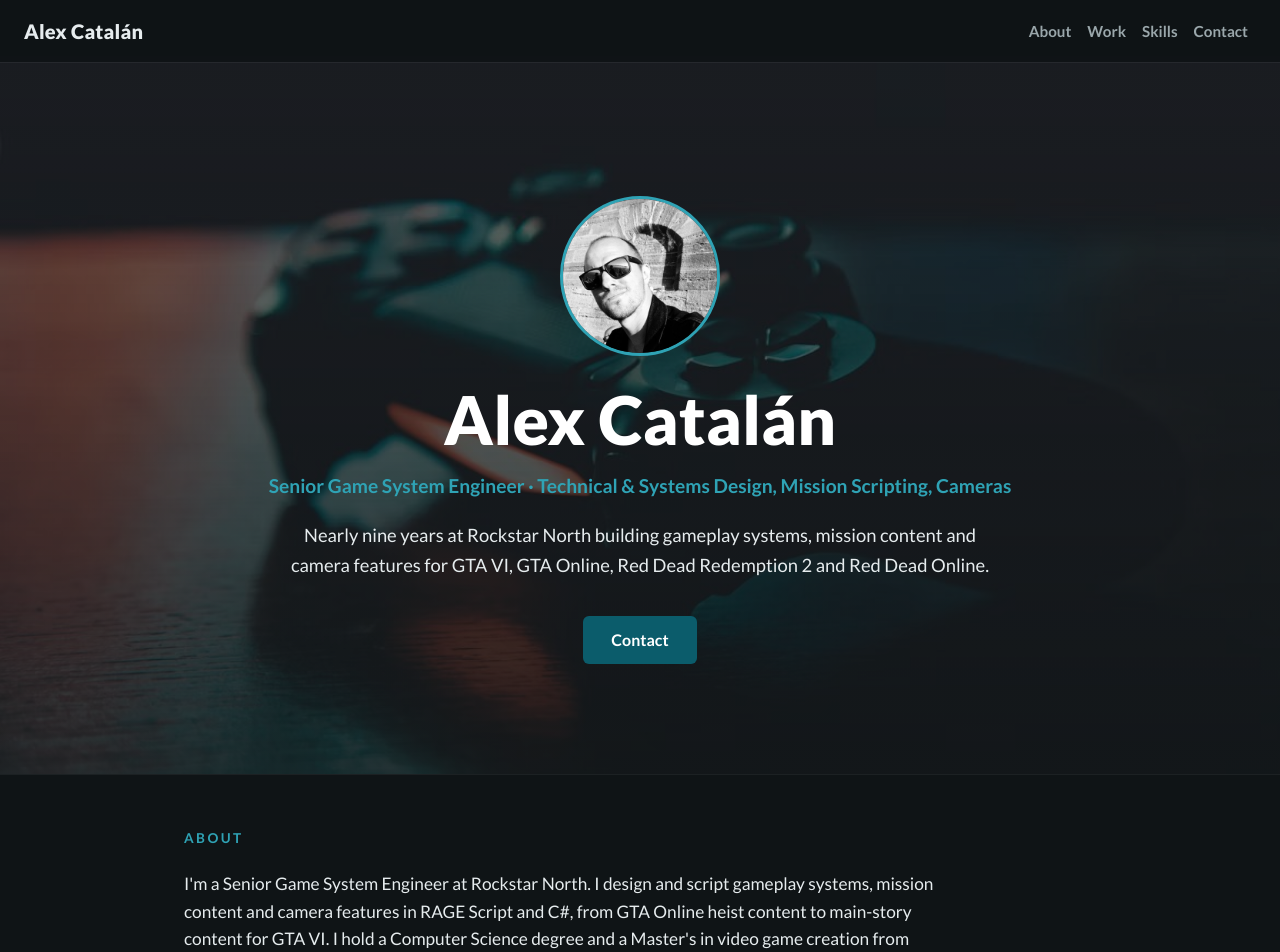
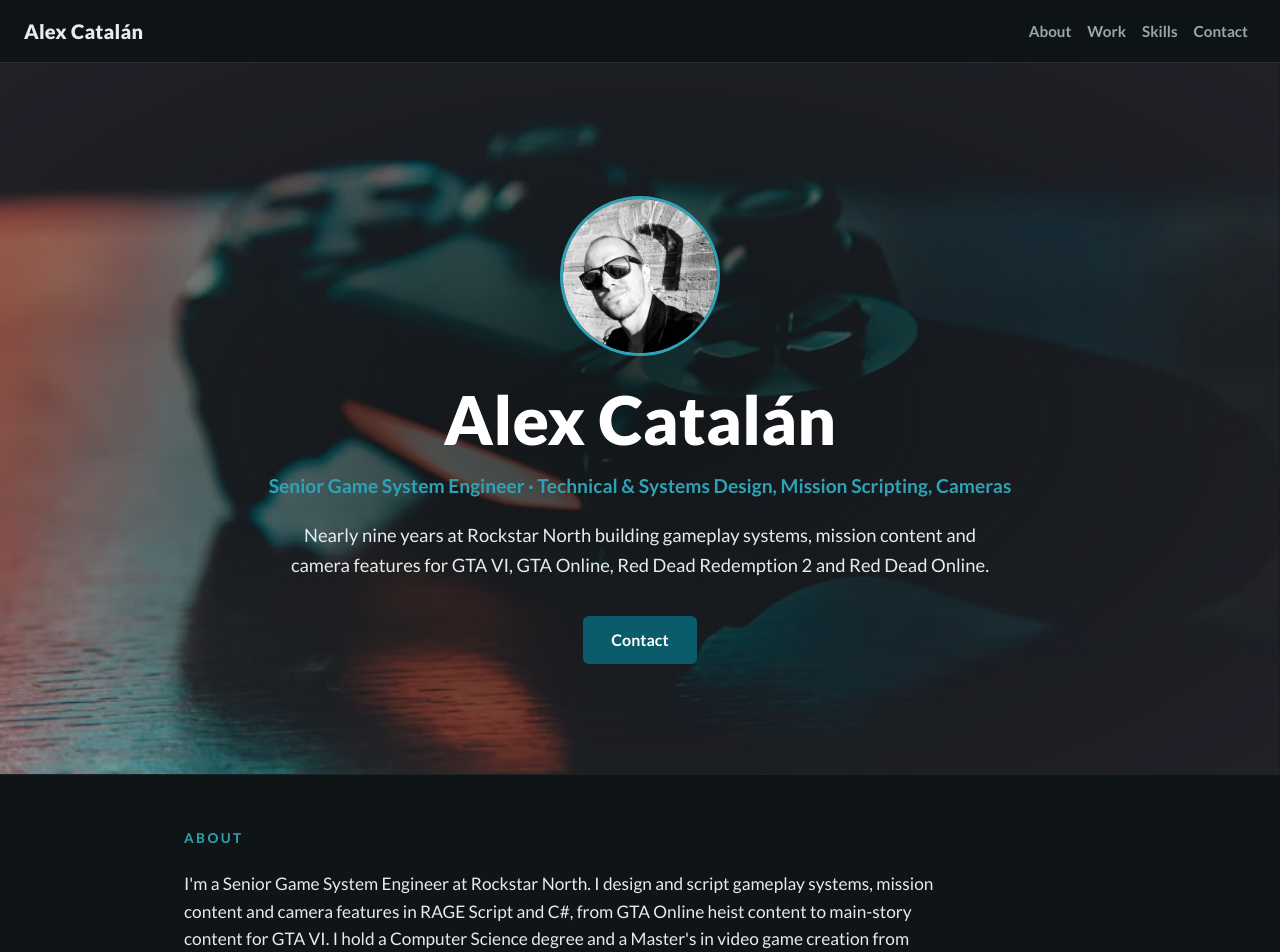
Before and after one commit to madowen/madowen.github.io, a Jekyll site: the page built from index.html, in a window 1280 px wide and 1400 px high. Shown: the top 952 px of the window. Built offline with Jekyll 4.4.1, drawn with Linux system fonts in a browser that asks for light colours.

Commit message:
Hero: parallax background and centred dark overlay

```diff
--- a/_includes/hero.html
+++ b/_includes/hero.html
@@ -1,5 +1,6 @@
 <!-- home hero section -->
 <div class="jumbotron" id="top">
+  <div class="hero-bg" aria-hidden="true"></div>
   <div class="section-inner">
     <img class="hero-avatar" src="{{ '/assets/img/profile.jpg' | relative_url }}" alt="{{ site.author }}" width="160" height="160">
     <h1 class="jumbotron-heading">{{ site.author }}</h1>
--- a/_sass/_alex.scss
+++ b/_sass/_alex.scss
@@ -207,3 +207,25 @@
 .jumbotron .lead { color: #E6ECEE !important; margin: 0 auto 36px !important; }
 .jumbotron-btns { margin-top: 0; }
 @media (max-width: 900px) { .jumbotron { background-attachment: scroll; padding: 110px 0 80px !important; } }
+
+/* Parallax + centred dark overlay */
+.jumbotron {
+  position: relative;
+  overflow: hidden;
+  background-image: none !important;
+  background-attachment: scroll !important;
+}
+.jumbotron .hero-bg {
+  position: absolute;
+  top: -20%; left: 0; right: 0; bottom: -20%;
+  background: url('/assets/img/hero-cover.jpg') center / cover no-repeat;
+  will-change: transform;
+  z-index: 0;
+}
+.jumbotron::after {
+  content: "";
+  position: absolute; inset: 0;
+  background: radial-gradient(ellipse at center, rgba(15,20,22,0.85) 0%, rgba(15,20,22,0.6) 45%, rgba(15,20,22,0.25) 100%);
+  z-index: 1;
+}
+.jumbotron .section-inner { position: relative; z-index: 2; }
```
Also changed, not shown: other parts of _includes/hero.html (+11 -0 lines).
